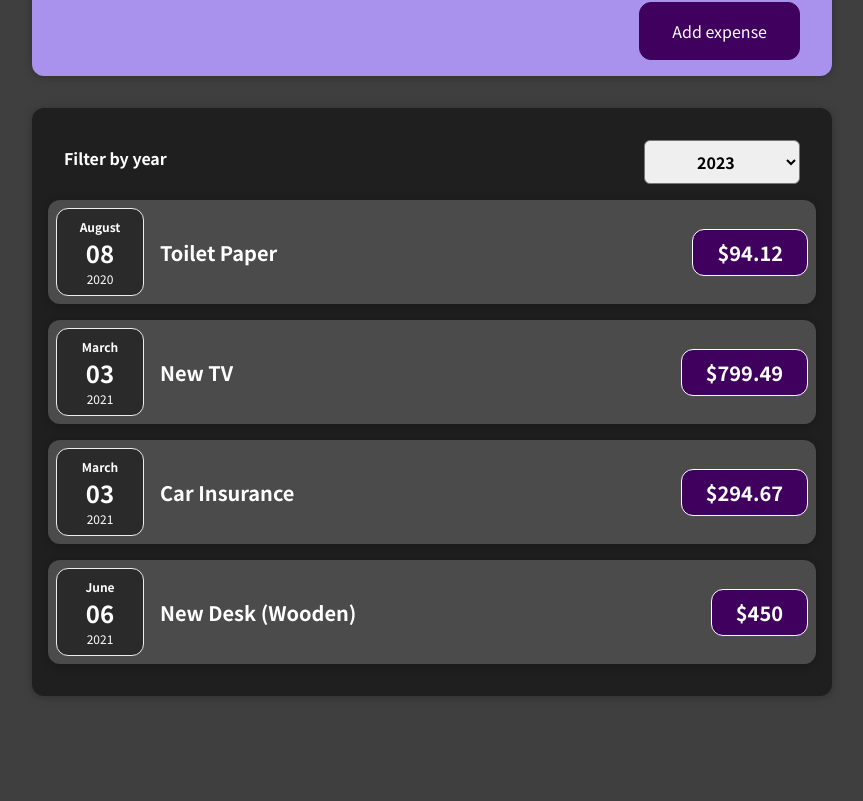
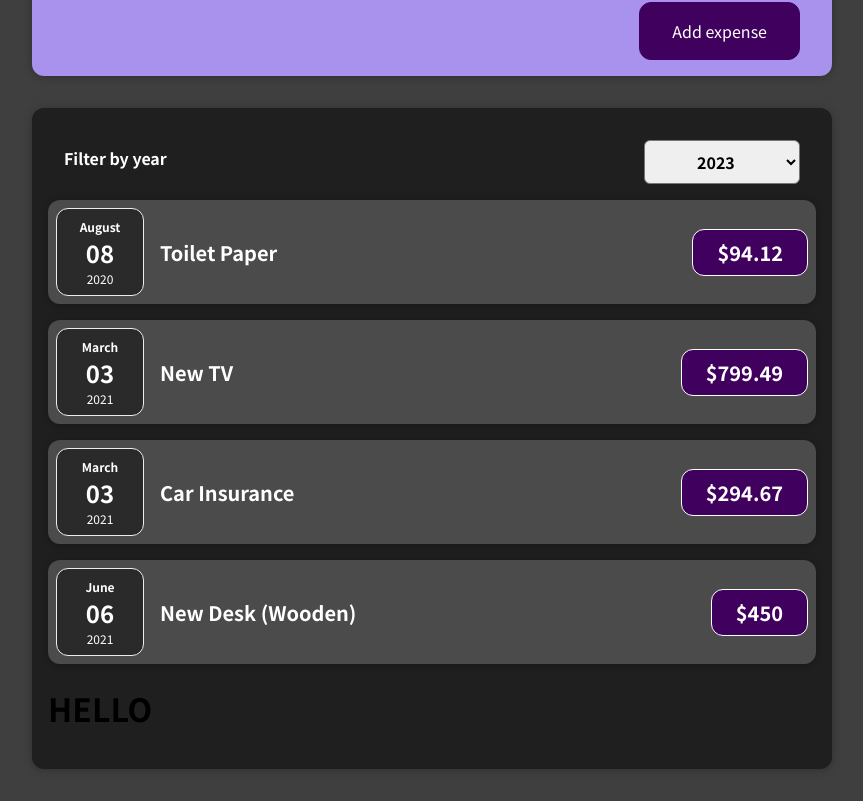
Before and after one commit to Kishan-kumar001/EXPENSES, a React (Create React App) app: page / in a window 1280 px wide. Shown: the part 228-1029 px from the top of the page, without its empty margins (208-1071 px from the left). Before the commit the page ends 956 px from the top, so only its background shows below. Built offline with nearby package versions, Linux system fonts and the light colour scheme.

Commit message:
sixth commit

```diff
--- a/src/components/Expenses/Expenses.js
+++ b/src/components/Expenses/Expenses.js
@@ -37,6 +37,7 @@ function Expenses(props) {
             date={expense.date}
           />
         ))}
+        <h1>HELLO</h1>
       </Card>
     </div>
   );
```
